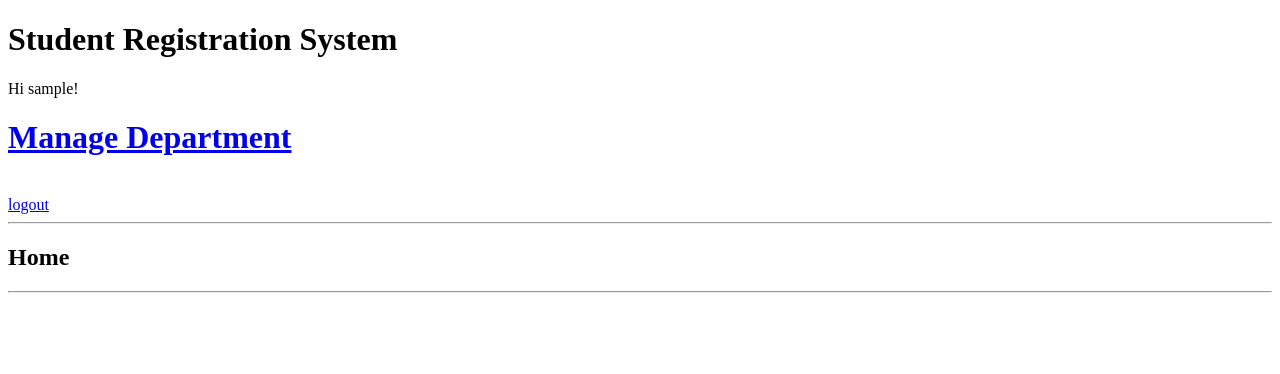
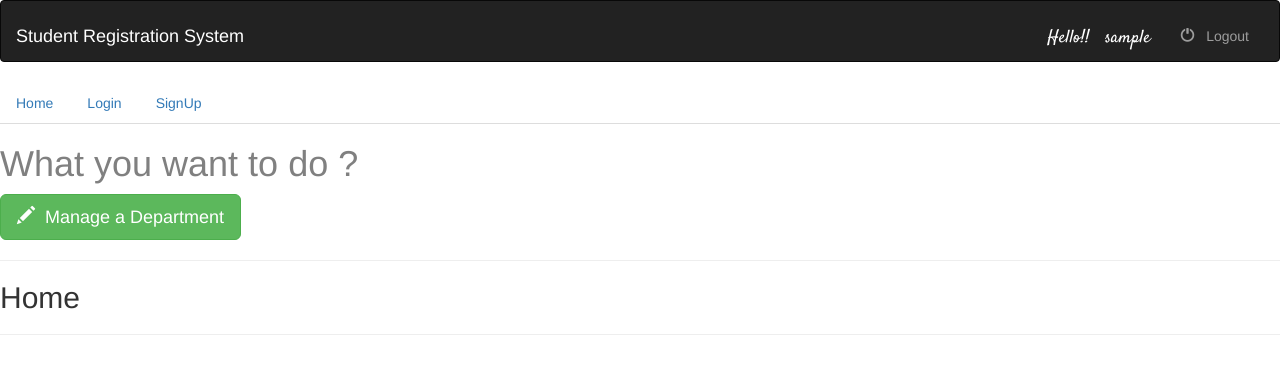
Before and after one commit to TanetBoss/StudentRegistration, a Django app: page / in a window 1280 px wide. Shown: the top 374 px of the page. Run offline with Django 3.2, Linux system fonts and the light colour scheme; the visitor is signed in with stand-in values (Sample User, id 1); some libraries are stand-ins or nearby versions.

Commit message:
upgrade UI  logIn page  ( ยังไม่ได้ทำ sign up)

```diff
--- a/log/templates/base.html
+++ b/log/templates/base.html
@@ -3,23 +3,89 @@
 <head>
   <meta charset="utf-8">
   <title>{% block title %}Login{% endblock %}</title>
+
+
+<link rel="stylesheet" href="https://maxcdn.bootstrapcdn.com/bootstrap/3.3.6/css/bootstrap.min.css">
+<script src="https://ajax.googleapis.com/ajax/libs/jquery/1.12.0/jquery.min.js"></script>
+    <link href='https://fonts.googleapis.com/css?family=Satisfy' rel='stylesheet' type='text/css'>
+<script src="http://maxcdn.bootstrapcdn.com/bootstrap/3.3.6/js/bootstrap.min.js"></script>
+
+
 </head>
+
 <body>
+
+
+<nav class = "navbar navbar-inverse">
+    <p style="background-color:yellow">
+    <div class="container-fluid">
+        <!-- Logo -->
+        <div class= "navbar-header">
+            <button type="button" class="navbar-toggle" data-toggle ="collapse" data-target="">
+                <span class = "icon-bar"></span>
+                <span class = "icon-bar"></span>
+                <span class = "icon-bar"></span>
+                <span class = "icon-bar"></span>
+            </button>
+            <a class="navbar-brand" href="{% url 'home' %}"><font color="White">  Student Registration System </font></a>
+        </div>
+
+        <!-- Items -->
+        <div class = "collapse navbar-collapse">
+
+
+       <ul class="nav navbar-nav navbar-right" >
+
+                 {% if user.is_authenticated %}
+                   <a class="navbar-brand" ><font face="Satisfy" color="White">  Hello!! </font></a>
+                   <a class="navbar-brand"><font face="Satisfy" color="White">  {{ user.username }} </font></a>
+
+                  {% endif %}
+                 <li class="">
+                    <a href="{% url 'logout' %}">
+                        <span class="glyphicon glyphicon-off" aria-hidden="true"></span> &nbsp; Logout
+                    </a>
+                </li>
+       </ul>
+
+
+
+        </div>
+
+    </div>
+
+</nav>
+
+
+  <ul class="nav nav-tabs">
+  <li><a href="{% url 'home' %}">Home</a></li>
+  <li><a href="{% url 'login' %}">Login</a></li>
+  <li><a href="#">SignUp</a></li>
+</ul>
+
+
+
+
+
+{% block body %}
+{% endblock %}
+
   <header>
-    <h1>Student Registration System</h1>
     {% if user.is_authenticated and user.is_superuser %} <!--admin-->
-      Hi {{ user.username }}!
-      <a href="{% url 'student:index' %}"><h1>Manage Department</h1></a>
+    <h1><font color="Grey">  What you want to do ? </font></h1>
+        <a href="{% url 'student:index'%}">
+          <button type="button" class="btn btn-success btn-lg">
+            <span class="glyphicon glyphicon-pencil"></span>&nbsp; Manage a Department
+          </button>
+        </a>
       <br>
-      <a href="{% url 'logout' %}">logout</a>
+
     {% elif user.is_authenticated %} <!--student-->
       Hi {{ user.username }}!
       <br>
-      <a href="{% url 'student:studentform' %}" class="btn btn-success">Go to student form</a>
-      <a href="{% url 'logout' %}">logout</a>
+      <a href="{% url 'student:studentform' %}" class="btn btn-success"><h2>Go to student form</h2></a>
+    {% else %}
 
-    {% else %}
-      <a href="{% url 'login' %}">login</a>
     {% endif %}
 
 
--- a/log/templates/login.html
+++ b/log/templates/login.html
@@ -3,10 +3,15 @@
 {% block title %}Login{% endblock %}
 
 {% block content %}
+ {% if user.is_authenticated %}
+
+{% else %}
   <h2>Login</h2>
   <form method="post">
     {% csrf_token %}
     {{ form.as_p }}
     <button type="submit">Login</button>
   </form>
+
+{% endif %}
 {% endblock %}
```
Also changed, not shown: 1 other file.
